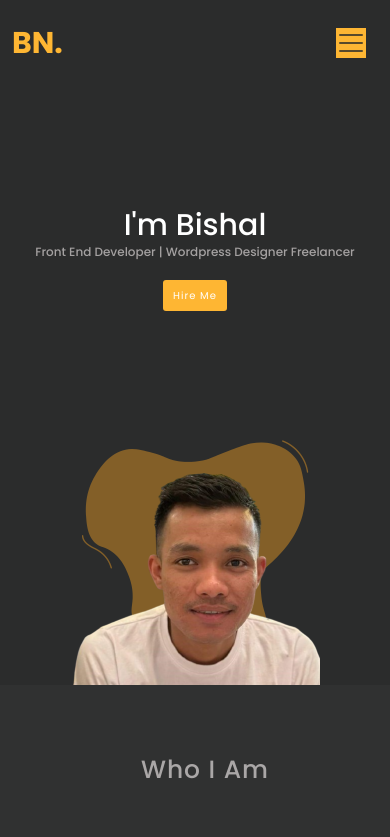
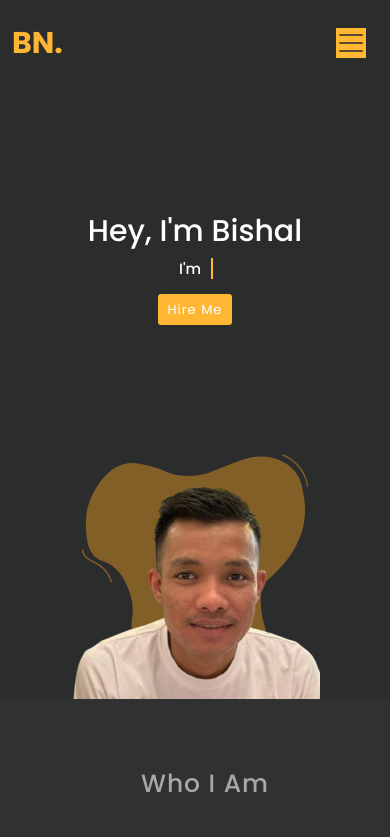
Before and after one commit to Bishal-np/portfolio, a React (Vite) app: page / in a window 390 px wide. Shown: the top 837 px of the page. Built offline with nearby package versions, Linux system fonts and the light colour scheme.

Commit message:
banner update

```diff
--- a/src/componant/Header.jsx
+++ b/src/componant/Header.jsx
@@ -23,8 +23,6 @@ function Header() {
 
   return (
     <>
-
-
       <header className={`navbar navbar-expand-lg py-4 bg-body-dark ${isScrolled ? 'scrolled' : ''}`}>
 
         <div className="container">
--- a/src/componant/layouts/Banner.jsx
+++ b/src/componant/layouts/Banner.jsx
@@ -5,16 +5,27 @@ import Logo from "../../assets/banner.png"
 
 
 function Banner() {
+  const text = document.querySelector(".sec-text");
+  const textLoad = () => {
+    setTimeout(() => {
+      text.textContent = "Front End Developer";
+    }, 0);
+
+  }
+  textLoad();
+
+
   return (
     <>
       <section className="banner-section  " id='banner'>
         <div className="container d-flex gap-4 justify-content-between banner align-items-center">
           <div className="banner-details">
-            <h1 className='heading'>I'm Bishal</h1>
+            <h1 className='heading'> Hey, I'm Bishal</h1>
 
-            <p className='sub-heading'>
-             Front End Developer | Wordpress Designer Freelancer
-            </p>
+            <div className="animated-text">
+              <span className=" text first-text">I'm</span>
+              <span className="text sec-text"></span>
+            </div>
             <button className='hire-me'>Hire Me</button>
           </div>
           <div className="banner-picture">
--- a/src/scss/layouts/header.scss
+++ b/src/scss/layouts/header.scss
@@ -14,6 +14,17 @@ header {
   }
 
 }
+@media (max-width:991px) {
+  ul{
+    position: absolute;
+    top: 80px;
+    left: 0;
+    right: 0;
+    flex-direction: column;
+    background-color: rgb(63, 61, 61);
+  }
+
+}
 @media (max-width:576px) {
   ul{
     position: absolute;
@@ -21,7 +32,8 @@ header {
     left: 0;
     right: 0;
     flex-direction: column;
-    background-color: rgb(63, 61, 61);
+    background-color: rgb(64, 63, 63);
+   transition: all 2s;
   }
 
 }
--- a/src/scss/pages/home.scss
+++ b/src/scss/pages/home.scss
@@ -42,27 +42,51 @@
           line-height: 34px;
         }
         @media (max-width: 576px) {
-          font-size: 30px;
+        font-size: 30px;
          font-weight: 500;
-         line-height: 18px;
+         line-height: 30px;
          margin-top: 30px;
        }
       }
-      .sub-heading {
-        font-size: 23px;
-        font-weight: 400;
-        line-height: 34px;
-        color: #a4a1a1;
-        @media (max-width: 991px) {
-          font-size: 15px;
+      .animated-text{
+        .text{
+          position: relative;
+          color: var(--secondary-color);
+          font-size: 25px;
           font-weight: 500;
-          line-height: 34px;
+
+          @media (max-width:576px) {
+            position: relative;
+            color: var(--secondary-color);
+            font-size: 15px;
+            font-weight: 500;
+            line-height: 30px;
+
+          }
         }
-        @media (max-width: 576px) {
-          font-size: 12px;
-          font-weight: 500;
-          line-height: 15px;
-          margin-top: 10px;
+        .text.first-text{
+          color: white;
+          margin-right: 10px;
+        }
+
+        .text.sec-text::before{
+          content: "";
+          position: absolute;
+          top: 0;
+          left: 0;
+          height: 100%;
+          width: 100%;
+          background-color: var(--primary-color);
+          border-left: 2px solid var(--secondary-color);
+          animation: animate 5s steps(12) infinite;
+        }
+        @keyframes animate{
+          40%, 60%{
+            left: 100%;
+          }
+          100%{
+            left: 0;
+          }
         }
       }
       .hire-me {
@@ -89,8 +113,8 @@
           padding: 5px 10px;
           color: white;
           border: none;
-          font-size: 10px;
-          margin-top: 5px;
+          font-size: 13px;
+          margin-top: 10px;
           margin-bottom: 100px;
           border-radius: 3px;
           background-color: var(--secondary-color);
```
